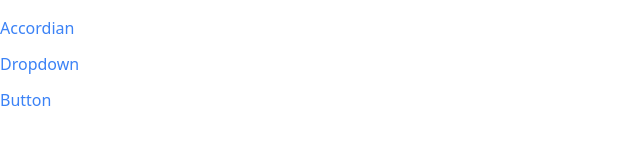
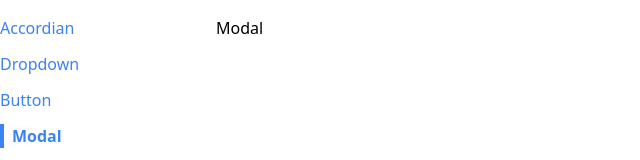
Before and after one commit to Raulito1/components-library, a React (Create React App) app in the folder components/: page /modal in a window 1280 px wide. Shown: the top 160 px of the page, without its empty margins (0-640 px from the left). Built offline with nearby package versions, Linux system fonts and the light colour scheme.

Commit message:
initiate modal creation of modal

```diff
--- a/components/src/App.js
+++ b/components/src/App.js
@@ -4,6 +4,7 @@
 import DropdownPage from './pages/DropdownPage';
 import ButtonPage from './pages/ButtonPage';
 import Sidebar from './components/Sidebar';
+import ModalPage from './pages/ModalPage';
 
 function App() {
     return (
@@ -19,6 +20,9 @@
                 <Route path="/button">
                     <ButtonPage />
                 </Route>
+                <Route path="/modal">
+                    <ModalPage />
+                </Route>
             </div>
         </div>
     )
--- /dev/null
+++ b/components/src/components/Modal.js
@@ -0,0 +1,10 @@
+
+function Modal() {
+    return (
+        <div>
+        <h1>Modal</h1>
+        </div>
+    )
+}
+
+export default Modal;
--- a/components/src/components/Sidebar.js
+++ b/components/src/components/Sidebar.js
@@ -4,7 +4,8 @@
     const links = [
         { path: '/', label: 'Accordian' },
         { path: '/dropdown', label: 'Dropdown' },
-        { path: '/button', label: 'Button' }
+        { path: '/button', label: 'Button' },
+        { path: '/modal', label: 'Modal' },
     ]
 
     const renderedLinks = links.map((link) => {
--- /dev/null
+++ b/components/src/pages/ModalPage.js
@@ -0,0 +1,11 @@
+import Modal from "../components/Modal"
+
+function ModalPage() {
+    return (
+        <div>
+            <Modal />
+        </div>
+    )
+}
+
+export default ModalPage;
```
